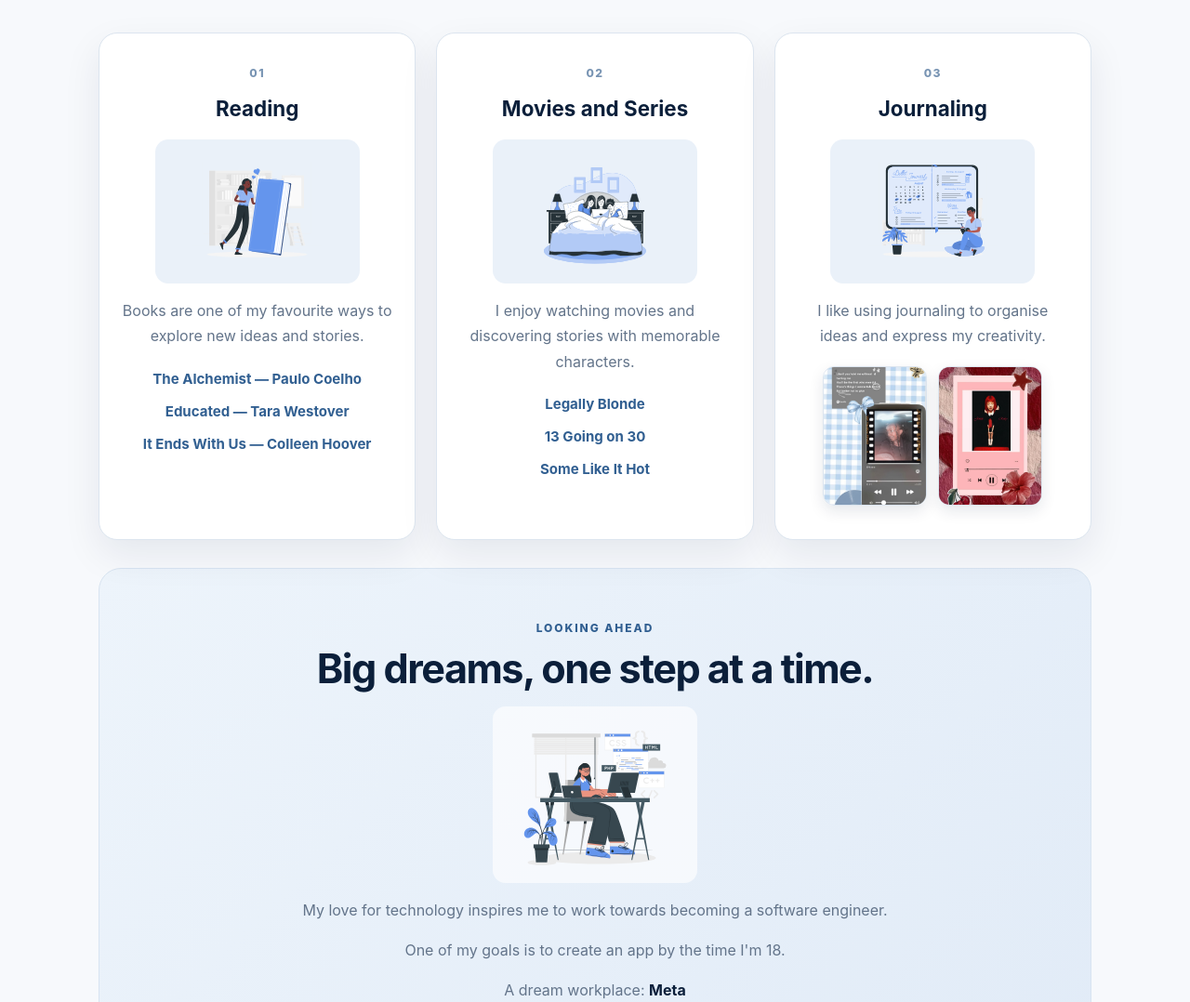
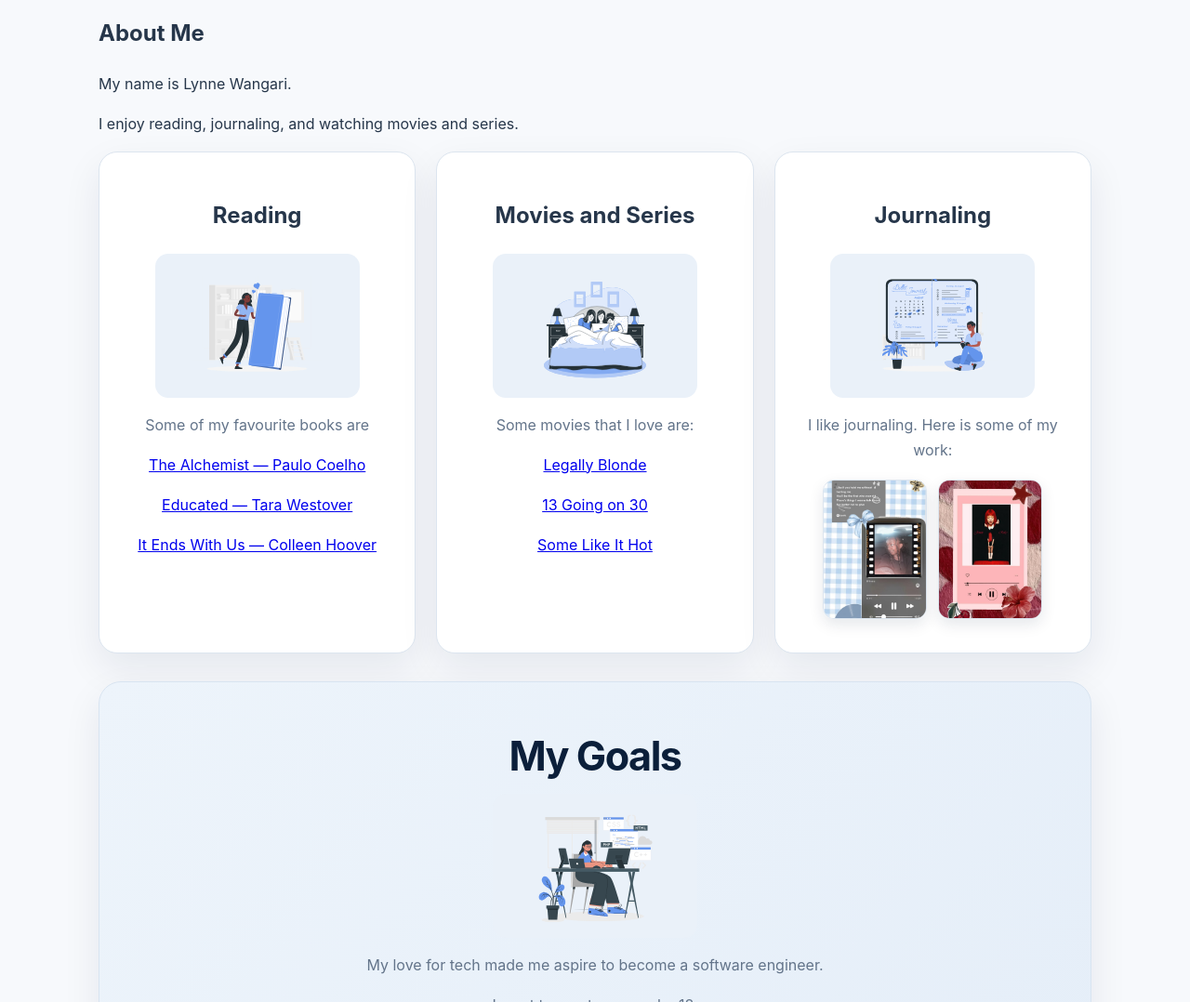
Before and after one commit to Lynnewants2c0de/About-Lynne, a plain HTML site: page index.html in a window 1280 px wide. Shown: the part 444-1522 px from the top of the page at 93% size. Drawn offline with Linux system fonts and the light colour scheme.

Commit message:
Restore original portfolio design and remove age

```diff
--- a/index.html
+++ b/index.html
@@ -3,18 +3,16 @@
 <head>
   <meta charset="UTF-8">
   <meta name="viewport" content="width=device-width, initial-scale=1.0">
-  <meta name="description" content="Lynne's personal portfolio: reading, journaling, creativity and a journey into technology.">
-  <meta name="theme-color" content="#0b1f3a">
   <link rel="stylesheet" href="styles.css">
-  <title>About Lynne | Personal Portfolio</title>
+  <title>ABOUT LYNNE</title>
+
 </head>
 <body>
   <header class="site-header">
-    <a class="profile-mark" href="#home" aria-label="Lynne, go to home">L</a>
+    <img id="profile-image" src="IMG_1543.jpg" alt="Portrait of Lynne Wangari">
     <div class="header-copy">
-      <p class="eyebrow">A LITTLE INTRODUCTION</p>
-      <h1 id="home">Hello, I'm Lynne.</h1>
-      <p class="header-subtitle">Welcome to my personal portfolio</p>
+      <h1 id="home">LYNNE WANGARI</h1>
+      <h2>Welcome to my portfolio</h2>
     </div>
     <nav class="top-buttons" aria-label="Main navigation">
       <button type="button" data-target="home">Home</button>
@@ -23,77 +21,95 @@
       <button type="button" data-target="goals">My Goals</button>
     </nav>
   </header>
-
   <main>
-    <section id="about" class="about-section">
-      <div class="section-heading">
-        <p class="eyebrow">GET TO KNOW ME</p>
-        <h2>A bit about me</h2>
-        <p>I'm a student who enjoys creativity, learning and exploring technology.</p>
+    <section id="about">
+      <div class="about-intro">
+        <h2>About Me</h2>
+        <p>My name is Lynne Wangari.</p>
+        <p>I enjoy reading, journaling, and watching movies and series.</p>
       </div>
 
       <div class="section-grid">
-        <article class="content-card">
-          <span class="card-number">01</span>
-          <h3>Reading</h3>
+        <section class="content-card">
+          <h2>Reading</h2>
           <img class="section-image" src="./Book%20lover-rafiki.svg" alt="Illustration of a person enjoying a book">
-          <p>Books are one of my favourite ways to explore new ideas and stories.</p>
-          <ul class="link-list">
-            <li><a href="https://en.wikipedia.org/wiki/The_Alchemist_(novel)" target="_blank" rel="noopener noreferrer">The Alchemist — Paulo Coelho</a></li>
-            <li><a href="https://en.wikipedia.org/wiki/Educated_(book)" target="_blank" rel="noopener noreferrer">Educated — Tara Westover</a></li>
-            <li><a href="https://en.wikipedia.org/wiki/It_Ends_with_Us" target="_blank" rel="noopener noreferrer">It Ends With Us — Colleen Hoover</a></li>
-          </ul>
-        </article>
+          <p>Some of my favourite books are </p>
+          <p>
+  <a href="https://en.wikipedia.org/wiki/The_Alchemist_(novel)" target="_blank" rel="noopener noreferrer">
+    The Alchemist — Paulo Coelho
+  </a>
+</p>
+<p>
+  <a href="https://en.wikipedia.org/wiki/Educated_(book)" target="_blank" rel="noopener noreferrer">
+    Educated — Tara Westover
+  </a>
+</p>
+<p>
+  <a href="https://en.wikipedia.org/wiki/It_Ends_with_Us" target="_blank" rel="noopener noreferrer">
+    It Ends With Us — Colleen Hoover
+  </a>
+</p>
+        </section>
 
-        <article class="content-card">
-          <span class="card-number">02</span>
-          <h3>Movies and Series</h3>
+        <section class="content-card">
+          <h2>Movies and Series</h2>
           <img class="section-image" src="./Staying%20in-bro.svg" alt="Illustration about enjoying time at home">
-          <p>I enjoy watching movies and discovering stories with memorable characters.</p>
-          <ul class="link-list">
-            <li><a href="https://en.wikipedia.org/wiki/Legally_Blonde" target="_blank" rel="noopener noreferrer">Legally Blonde</a></li>
-            <li><a href="https://en.wikipedia.org/wiki/13_Going_on_30" target="_blank" rel="noopener noreferrer">13 Going on 30</a></li>
-            <li><a href="https://en.wikipedia.org/wiki/Some_Like_it_Hot" target="_blank" rel="noopener noreferrer">Some Like It Hot</a></li>
-          </ul>
-        </article>
+          <p>Some movies that I love are:</p>
+          <p>
+  <a href="https://en.wikipedia.org/wiki/Legally_Blonde" target="_blank" rel="noopener noreferrer">
+    Legally Blonde
+  </a>
+</p>
+<p>
+  <a href="https://en.wikipedia.org/wiki/13_Going_on_30" target="_blank" rel="noopener noreferrer">
+    13 Going on 30
+  </a>
+</p>
+<p>
+  <a href="https://en.wikipedia.org/wiki/Some_Like_it_Hot" target="_blank" rel="noopener noreferrer">
+    Some Like It Hot
+  </a>
+</p>
+        </section>
 
-        <article class="content-card">
-          <span class="card-number">03</span>
-          <h3>Journaling</h3>
+        <section class="content-card">
+          <h2>Journaling</h2>
           <img class="section-image" src="./Bullet%20journal-rafiki.svg" alt="Illustration of bullet journaling">
-          <p>I like using journaling to organise ideas and express my creativity.</p>
+          <p>I like journaling. Here is some of my work:</p>
           <div class="journal-gallery">
-            <a href="./download.jpg" target="_blank" rel="noopener noreferrer" aria-label="View journal collage">
+            <a href="./download.jpg" target="_blank" rel="noopener noreferrer">
               <img src="./download.jpg" alt="A journal collage">
             </a>
-            <a href="./Ruby%20%E2%80%9Cnot%20my%20template%E2%80%9D.jpg" target="_blank" rel="noopener noreferrer" aria-label="View journal design">
+            <a href="./Ruby%20%E2%80%9Cnot%20my%20template%E2%80%9D.jpg" target="_blank" rel="noopener noreferrer">
               <img src="./Ruby%20%E2%80%9Cnot%20my%20template%E2%80%9D.jpg" alt="A journal design">
             </a>
           </div>
-        </article>
+        </section>
+
       </div>
     </section>
-
-    <section class="goals-section" id="goals">
+    <section class="content-card goals-section" id="goals">
       <div class="goals-copy">
-        <p class="eyebrow">LOOKING AHEAD</p>
-        <h2>Big dreams, one step at a time.</h2>
-        <img class="section-image goals-image" src="./Programming-cuate.svg" alt="Illustration of someone programming">
-        <p>My love for technology inspires me to work towards becoming a software engineer.</p>
-        <p>One of my goals is to create an app by the time I'm 18.</p>
-        <p class="meta-dream">A dream workplace: <strong>Meta</strong></p>
-        <img class="meta-logo" src="./meta-brands-solid-full.svg" alt="Meta logo">
+        <h2>My Goals</h2>
+        <img class="section-image" src="./Programming-cuate.svg" alt="Illustration of someone programming">
+        <p>My love for tech made me aspire to become a software engineer.</p>
+        <p>I want to create an app by 18.</p>
+        <div class="text-with-image">
+        <p>My dream is to work at Meta.</p>
+        <img src="./meta-brands-solid-full.svg" alt="image of meta logo">
+        </div>
       </div>
     </section>
-
-    <section id="about-website" class="project-section">
-      <p class="eyebrow">THE STORY BEHIND THIS SITE</p>
+      <div id="about-website" class="about-website">
+        <section>
           <h2>About This Website</h2>
-      <p>This is my first personal website project. I built it while learning about HTML, CSS and JavaScript, with help from Microsoft Copilot.</p>
-      <p>It's a small space where I can share my interests, goals and progress as I learn more about technology.</p>
+          <p>This website is my first personal project.</p>
+          <p>I made this website by myself with the help of Microsoft Copilot.</p>
+          <p>On this website, I share some things about myself.</p>
+          <p>I list my hobbies, goals, and a few things about me.</p>
         </section>
+      </div>
   </main>
-
   <footer class="site-footer">
   <nav class="footer-buttons" aria-label="Footer navigation">
     <button type="button" data-target="home">Home</button>
@@ -101,7 +117,7 @@
       <button type="button" data-target="about-website">Project</button>
  <button type="button" data-target="goals">My Goals</button>
 </nav>
-    <p>© 2026 Lynne · Made while learning and creating</p>
+  <p>© 2026 Lynne Wangari</p>
 </footer>
   <script src="index.js"></script>
 </body>
```
Lines whose indentation alone changed are shown as unchanged.
